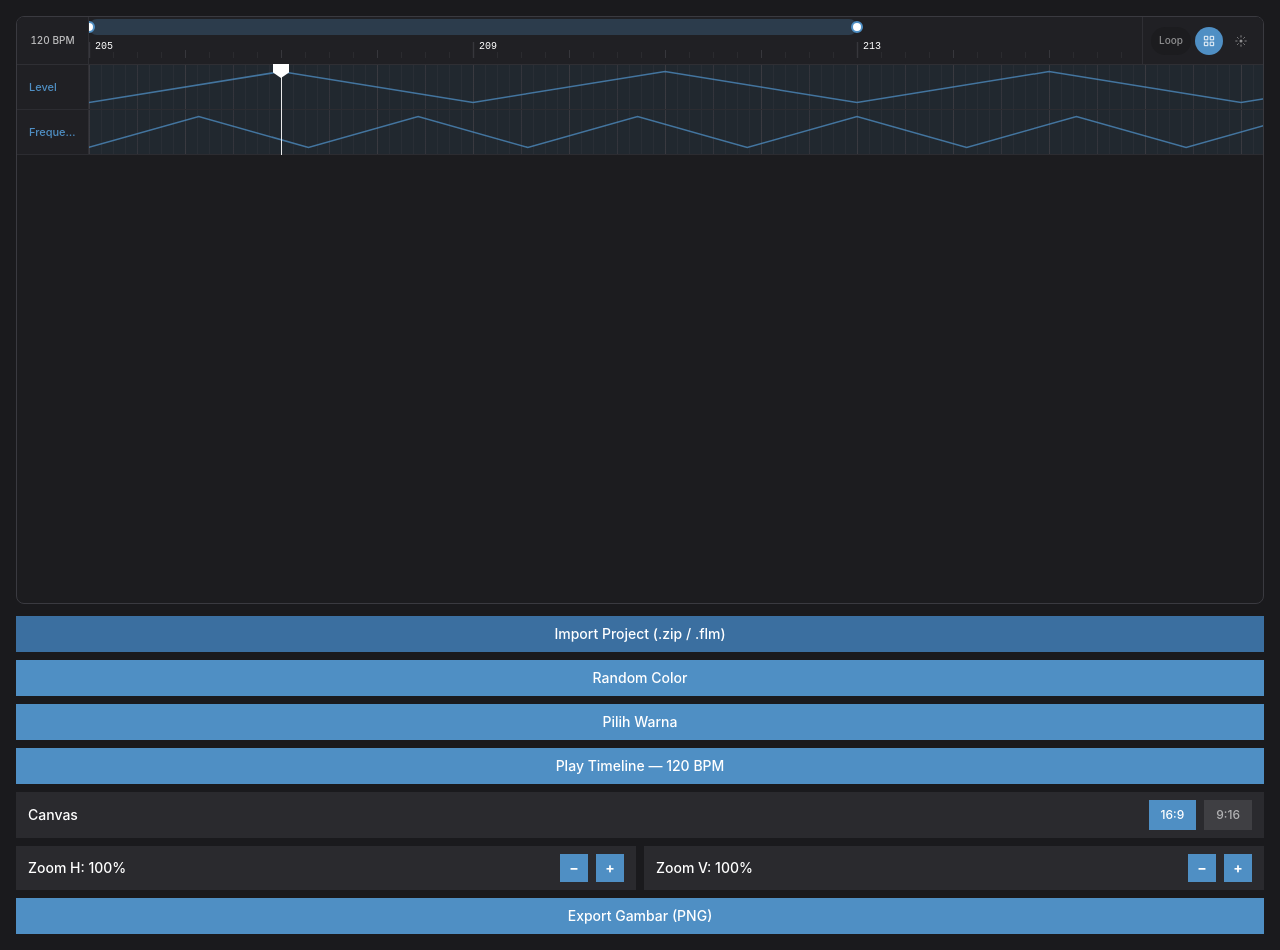
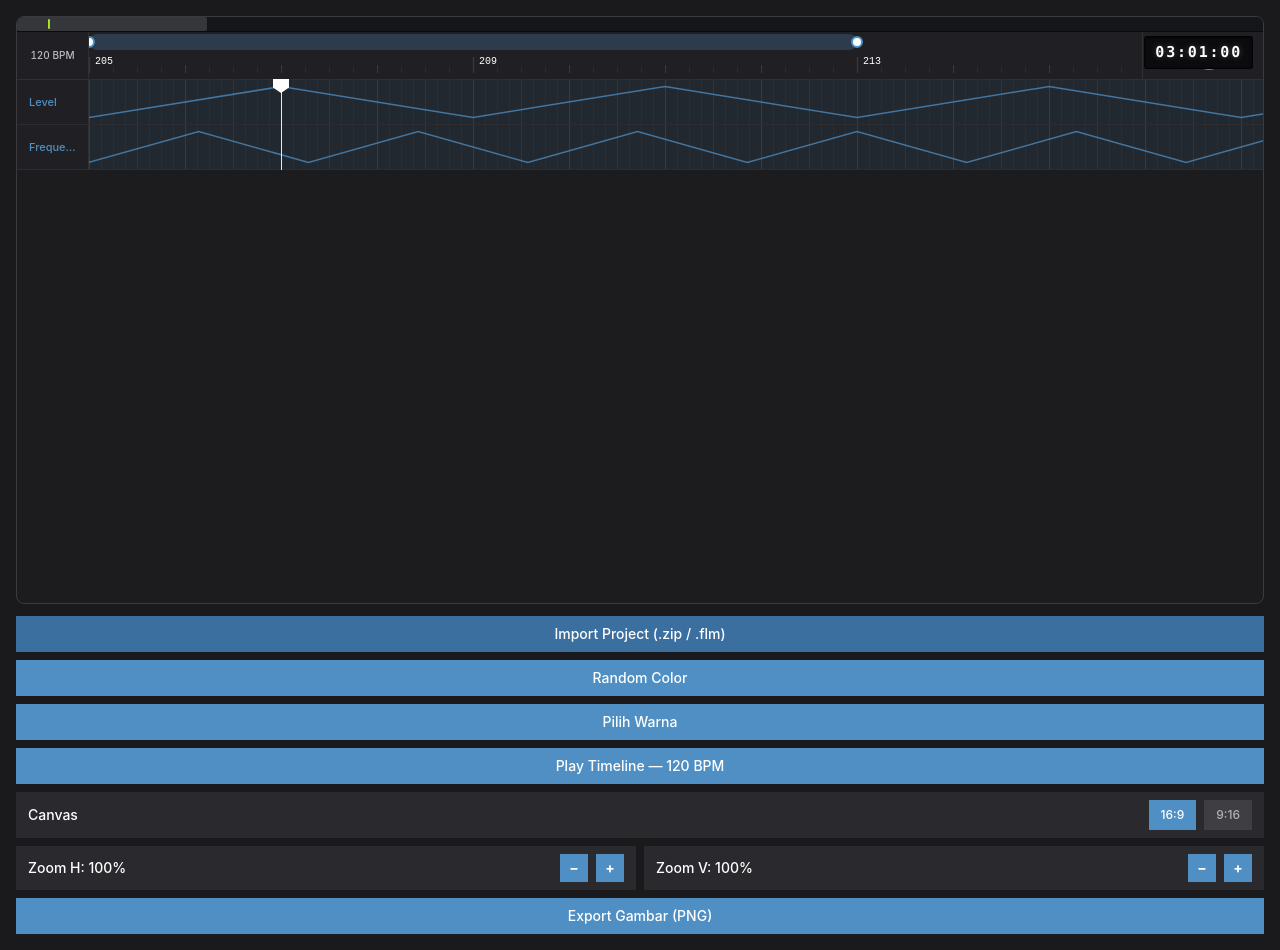
Before and after one commit to xe986232-ai/flatdaw, a React (Vite) app: page / in a window 1280 px wide. Built offline with nearby package versions, Linux system fonts and the light colour scheme.

Commit message:
Tambah position readout (Bar:Beat:Tick) dan timeline minimap/navigator ala FL Studio, posisi fixed gak ikut scroll

```diff
--- a/src/App.tsx
+++ b/src/App.tsx
@@ -4,6 +4,8 @@ import { TimelineControlsHeader } from './components/TimelineControlsHeader'
 import { TrackRow } from './components/TrackRow'
 import { AutomationLane } from './components/AutomationLane'
 import { Playhead } from './components/Playhead'
+import { PositionReadout } from './components/PositionReadout'
+import { TimelineMinimap } from './components/TimelineMinimap'
 import { PianoRoll } from './components/PianoRoll'
 import { AudioClipEditor } from './components/AudioClipEditor'
 import type { ClipMenuAction } from './components/ClipMenu'
@@ -45,6 +47,23 @@ const DEFAULT_BPM = 120
 // keliru cuma berdasar rasio panjang doang.
 const MIN_LOOPABLE_NATIVE_SPAN_BARS = 0.4
 
+// Resolusi tick buat readout posisi ala FL Studio (Bar:Beat:Tick) — 96 PPQ
+// itu resolusi umum di banyak DAW, jadi dipakai di sini juga.
+const TICKS_PER_BEAT = 96
+
+/** Format posisi playhead (satuan bar, boleh pecahan) jadi "Bar:Beat:Tick"
+ *  2-digit persis kayak transport display FL Studio (contoh: "19:01:06").
+ *  Bar & beat ditampilin 1-indexed biar sama kayak yang keliatan di FL. */
+function formatBarBeatTick(bar: number, timelineStart: number): string {
+  const relative = Math.max(0, bar - timelineStart)
+  const wholeBar = Math.floor(relative)
+  const beatFraction = (relative - wholeBar) * BEATS_PER_BAR
+  const wholeBeat = Math.floor(beatFraction)
+  const tick = Math.min(TICKS_PER_BEAT - 1, Math.round((beatFraction - wholeBeat) * TICKS_PER_BEAT))
+  const pad2 = (n: number) => String(n).padStart(2, '0')
+  return `${pad2(wholeBar + 1)}:${pad2(wholeBeat + 1)}:${pad2(tick)}`
+}
+
 // Dua pilihan rasio canvas — cuma ngatur bentuk/ukuran bingkai luar
 // (canvasBoxRef), timeline/playlist di dalemnya nggak diubah sama sekali.
 // handleExportImage udah baca box.clientWidth/clientHeight secara dinamis,
@@ -65,6 +84,9 @@ export default function App() {
   const [canvasRatio, setCanvasRatio] = useState<CanvasRatioKey>('16:9')
   const [playheadBar, setPlayheadBar] = useState(207)
   const playheadElRef = useRef<HTMLDivElement>(null)
+  const positionReadoutRef = useRef<HTMLDivElement>(null)
+  const minimapViewportRef = useRef<HTMLDivElement>(null)
+  const minimapTickRef = useRef<HTMLDivElement>(null)
   const [isPlaying, setIsPlaying] = useState(false)
   const [projectBpm, setProjectBpm] = useState(DEFAULT_BPM)
   const lastFrameTimeRef = useRef<number | null>(null)
@@ -102,6 +124,7 @@ export default function App() {
   const timelineEnd = useMemo(() => getTimelineEnd(trackList), [trackList])
   const totalBars = timelineEnd - TIMELINE_START
 
+
   // Import project .flm (FL Studio Mobile): parsing chunk EVN2 -> Track/Clip/Note flatdaw.
   const flmInputRef = useRef<HTMLInputElement>(null)
   const [flmStatus, setFlmStatus] = useState<string | null>(null)
@@ -132,6 +155,61 @@ export default function App() {
   // out and vanish well before the right edge — rounding once here keeps
   // every tile (and every clip/ruler position that uses barWidth) pixel-exact.
   const barWidth = Math.round(BASE_BAR_WIDTH * hZoom)
+
+  // Minimap/navigator — konversi posisi/lebar viewport scrollRef (piksel)
+  // ke rasio 0..1 relatif ke SELURUH panjang timeline (TIMELINE_START..
+  // timelineEnd), lalu di-mutate langsung ke style kotak/garis minimap lewat
+  // ref (bukan re-render React) tiap kali di-scroll, di-zoom, atau playhead
+  // jalan. Rumus offset -LABEL_WIDTH sama persis kayak yang dipakai
+  // handleDrag di bawah buat konsisten nentuin bar di bawah tepi viewport.
+  const updateMinimapViewport = () => {
+    const container = scrollRef.current
+    if (!container || totalBars <= 0) return
+    const startBar = TIMELINE_START + (container.scrollLeft - LABEL_WIDTH) / barWidth
+    const endBar = TIMELINE_START + (container.scrollLeft + container.clientWidth - LABEL_WIDTH) / barWidth
+    const startRatio = Math.min(1, Math.max(0, (startBar - TIMELINE_START) / totalBars))
+    const endRatio = Math.min(1, Math.max(0, (endBar - TIMELINE_START) / totalBars))
+    if (minimapViewportRef.current) {
+      minimapViewportRef.current.style.left = `${startRatio * 100}%`
+      minimapViewportRef.current.style.width = `${Math.max(0, endRatio - startRatio) * 100}%`
+    }
+  }
+
+  const updateMinimapTick = (bar: number) => {
+    if (!minimapTickRef.current || totalBars <= 0) return
+    const ratio = Math.min(1, Math.max(0, (bar - TIMELINE_START) / totalBars))
+    minimapTickRef.current.style.left = `${ratio * 100}%`
+  }
+
+  // Klik/drag di minimap → geser scrollRef biar bar yang diklik jadi tengah
+  // viewport (sama kayak nge-drag jendela viewport di FL Studio), plus
+  // pindahin playhead ke situ juga.
+  const handleMinimapSeek = (ratio: number) => {
+    const container = scrollRef.current
+    if (!container) return
+    const targetBar = TIMELINE_START + ratio * totalBars
+    const targetX = (targetBar - TIMELINE_START) * barWidth + LABEL_WIDTH
+    container.scrollLeft = Math.max(0, targetX - container.clientWidth / 2)
+    setPlayheadBar(Math.min(timelineEnd, Math.max(TIMELINE_START, Math.round(targetBar * 4) / 4)))
+  }
+
+  // Sinkronin kotak viewport minimap tiap kali scrollRef di-scroll (drag
+  // manual/trackpad), dan tiap kali total panjang timeline atau lebar bar
+  // (zoom H) berubah — dua hal itu ngubah rasio viewport walau gak ada
+  // event scroll baru.
+  useEffect(() => {
+    const container = scrollRef.current
+    if (!container) return
+    updateMinimapViewport()
+    container.addEventListener('scroll', updateMinimapViewport, { passive: true })
+    return () => container.removeEventListener('scroll', updateMinimapViewport)
+    // eslint-disable-next-line react-hooks/exhaustive-deps
+  }, [barWidth, totalBars])
+
+  useEffect(() => {
+    if (!isPlaying) updateMinimapTick(playheadBar)
+    // eslint-disable-next-line react-hooks/exhaustive-deps
+  }, [playheadBar, totalBars, isPlaying])
   const rowHeight = BASE_ROW_HEIGHT * vZoom
   const automationHeight = BASE_AUTOMATION_HEIGHT * vZoom
 
@@ -238,6 +316,13 @@ export default function App() {
       const elX = (next - TIMELINE_START) * barWidth
       if (playheadElRef.current) {
         playheadElRef.current.style.transform = `translateX(${elX}px)`
+      }
+      if (positionReadoutRef.current) {
+        positionReadoutRef.current.textContent = formatBarBeatTick(next, TIMELINE_START)
+      }
+      if (minimapTickRef.current && totalBars > 0) {
+        const tickRatio = Math.min(1, Math.max(0, (next - TIMELINE_START) / totalBars))
+        minimapTickRef.current.style.left = `${tickRatio * 100}%`
       }
 
       // Smooth follow: cuma aktif selama mode loop nyala (sesuai permintaan
@@ -989,6 +1074,24 @@ export default function App() {
         className="relative flex w-full flex-col overflow-hidden rounded-lg border border-surface-grid bg-surface-base text-white"
         style={{ aspectRatio: CANVAS_RATIOS[canvasRatio].ratio, maxWidth: CANVAS_RATIOS[canvasRatio].maxWidth }}
       >
+        {/* Minimap/navigator — baris normal (bukan absolute), jadi beneran
+            paling atas & gak pernah ke-scroll/geser sama sekali, gak
+            peduli scroll horizontal, scroll vertikal, atau zoom. */}
+        <TimelineMinimap
+          viewportRef={minimapViewportRef}
+          tickRef={minimapTickRef}
+          initialViewportLeftPct={0}
+          initialViewportWidthPct={100}
+          initialTickLeftPct={totalBars > 0 ? ((playheadBar - TIMELINE_START) / totalBars) * 100 : 0}
+          onSeekRatio={handleMinimapSeek}
+        />
+
+        {/* Fixed di frame canvas (sibling scrollRef, BUKAN anak di dalemnya)
+            — jadi gak ikut ke-scroll/pan pas timeline digeser atau di-zoom,
+            selalu nempel di pojok kanan-atas persis kayak transport bar FL
+            Studio yang gak pernah kebawa scroll playlist di bawahnya. */}
+        <PositionReadout ref={positionReadoutRef} initialText={formatBarBeatTick(playheadBar, TIMELINE_START)} />
+
         <div ref={scrollRef} className="relative min-h-0 flex-1 overflow-auto">
           <TimelineControlsHeader
             startBar={TIMELINE_START}
--- /dev/null
+++ b/src/components/PositionReadout.tsx
@@ -0,0 +1,27 @@
+import { forwardRef } from 'react'
+
+// Readout posisi playhead format Bar:Beat:Tick — niru display transport FL
+// Studio ("19:01:06"). Dipasang FIXED di pojok kanan-atas frame canvas (lihat
+// App.tsx: elemen ini jadi SIBLING dari scrollRef, bukan anak di dalemnya),
+// jadi posisinya gak ikut geser pas timeline di-scroll/pan atau di-zoom —
+// selalu nempel di tempat yang sama persis kayak transport bar di FL Studio
+// yang gak pernah ikut scroll piano roll/playlist di bawahnya.
+//
+// Teks digitnya di-mutate langsung lewat DOM ref (textContent) di rAF loop
+// App.tsx selama isPlaying, bukan lewat prop React yang re-render tiap frame
+// — pola yang sama dipakai Playhead.tsx buat alasan performa yang sama.
+export const PositionReadout = forwardRef<HTMLDivElement, { initialText: string }>(
+  function PositionReadout({ initialText }, ref) {
+    return (
+      <div className="pointer-events-none absolute right-2.5 top-[19px] z-40 select-none rounded-[3px] border border-black/70 bg-[#0b0b0d] px-2.5 py-1 shadow-[inset_0_1px_2px_rgba(0,0,0,0.6)]">
+        <div
+          ref={ref}
+          className="font-mono text-[15px] font-semibold tracking-[0.12em] text-white tabular-nums"
+          style={{ textShadow: '0 0 6px rgba(255,255,255,0.25)' }}
+        >
+          {initialText}
+        </div>
+      </div>
+    )
+  },
+)
--- /dev/null
+++ b/src/components/TimelineMinimap.tsx
@@ -0,0 +1,72 @@
+import { forwardRef } from 'react'
+
+// Minimap/navigator ala FL Studio — strip panjang & tipis yang ngegambarin
+// SELURUH timeline dalam bentuk mini, dengan kotak terang nunjuk area yang
+// lagi keliatan di viewport dan garis tipis nunjuk posisi playhead. Dipasang
+// di App.tsx sebagai elemen normal (bukan di dalem scrollRef yang
+// overflow-auto), jadi posisinya BENERAN gak pernah geser — gak ikut ke-pan
+// pas timeline di-scroll ke samping, gak ikut ke-scroll pas ditarik ke bawah,
+// dan gak ikut berubah pas di-zoom (cuma kotak & garis di dalemnya yang
+// bereaksi).
+//
+// Kotak viewport & garis playhead di-mutate langsung lewat ref (bukan lewat
+// prop React yang re-render tiap frame/scroll) — pola performa yang sama
+// dipakai Playhead.tsx & PositionReadout.tsx.
+export const TimelineMinimap = forwardRef<
+  HTMLDivElement,
+  {
+    viewportRef: React.Ref<HTMLDivElement>
+    tickRef: React.Ref<HTMLDivElement>
+    initialViewportLeftPct: number
+    initialViewportWidthPct: number
+    initialTickLeftPct: number
+    onSeekRatio: (ratio: number) => void
+  }
+>(function TimelineMinimap(
+  { viewportRef, tickRef, initialViewportLeftPct, initialViewportWidthPct, initialTickLeftPct, onSeekRatio },
+  ref,
+) {
+  const handlePointerDown = (e: React.PointerEvent<HTMLDivElement>) => {
+    const track = e.currentTarget
+    track.setPointerCapture(e.pointerId)
+
+    const seekFromClientX = (clientX: number) => {
+      const rect = track.getBoundingClientRect()
+      const ratio = rect.width > 0 ? (clientX - rect.left) / rect.width : 0
+      onSeekRatio(Math.min(1, Math.max(0, ratio)))
+    }
+
+    seekFromClientX(e.clientX)
+
+    const move = (ev: PointerEvent) => seekFromClientX(ev.clientX)
+    const up = () => {
+      window.removeEventListener('pointermove', move)
+      window.removeEventListener('pointerup', up)
+    }
+    window.addEventListener('pointermove', move)
+    window.addEventListener('pointerup', up)
+  }
+
+  return (
+    <div
+      ref={ref}
+      onPointerDown={handlePointerDown}
+      className="relative h-[15px] w-full shrink-0 cursor-pointer overflow-hidden border-b border-black/50 bg-[#15161a]"
+    >
+      {/* Kotak terang = area yang lagi keliatan di viewport (jendela scroll
+          sekarang). Lebar & posisinya di-update tiap scroll/zoom lewat ref,
+          gak lewat re-render. */}
+      <div
+        ref={viewportRef}
+        className="pointer-events-none absolute top-0 h-full rounded-[2px] bg-white/[0.14]"
+        style={{ left: `${initialViewportLeftPct}%`, width: `${initialViewportWidthPct}%` }}
+      />
+      {/* Garis tipis = posisi playhead, diproyeksikan ke skala mini. */}
+      <div
+        ref={tickRef}
+        className="pointer-events-none absolute top-0.5 bottom-0.5 w-[2px] rounded-full bg-[#a4e02a]"
+        style={{ left: `${initialTickLeftPct}%` }}
+      />
+    </div>
+  )
+})
```
